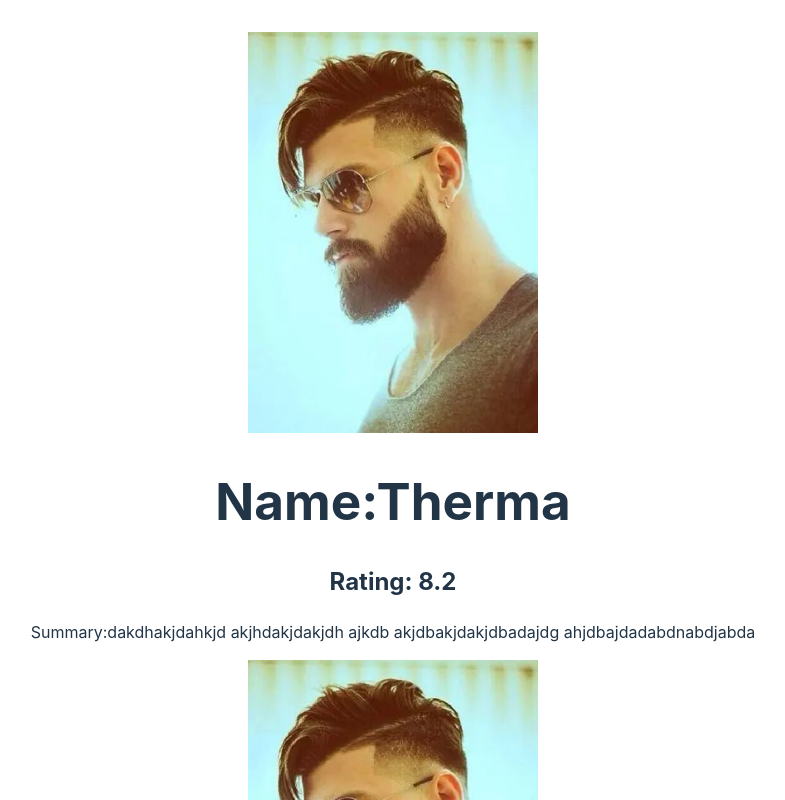
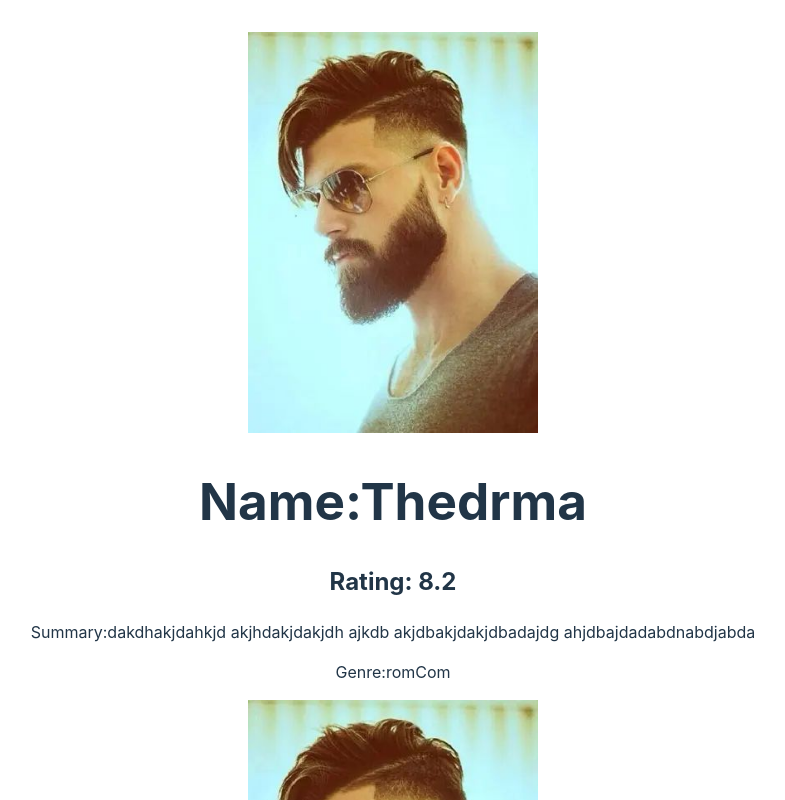
Before and after one commit to akshaymishra5395/react-thapa, a React (Vite) app in the folder react-thapa/: page / in a window 1280 px wide. Shown: the top 800 px of the page, without its empty margins (247-1032 px from the left). Built offline with nearby package versions, Linux system fonts and the light colour scheme.

Commit message:
feat:dynamic values

```diff
--- a/react-thapa/src/App.jsx
+++ b/react-thapa/src/App.jsx
@@ -16,13 +16,23 @@ const App2 = ()=>{
 };
 
 function NetflixSeries(){
+  const name="Thedrma";
+  const rating=8.2;
+  const summary="dakdhakjdahkjd akjhdakjdakjdh ajkdb akjdbakjdakjdbadajdg ahjdbajdadabdnabdjabda"
+
+  const retGenre=()=>{
+    const genre="romCom"
+    return genre;
+  }
   return (<div>
     <img src='test.jpg' alt='test.jpg' width="40%" height="50%"></img>
-    <h1>Name:Therma</h1>
-    <h2>Rating: 8.2</h2>
+    <h1>Name:{name} </h1>
+    <h2>Rating: {rating} </h2>
     <p>
-      Summary:dakdhakjdahkjd akjhdakjdakjdh ajkdb akjdbakjdakjdbadajdg
-      ahjdbajdadabdnabdjabda
+      Summary:{summary}
+    </p>
+    <p>
+      Genre:{retGenre()}
     </p>
   </div>);
 }
```
